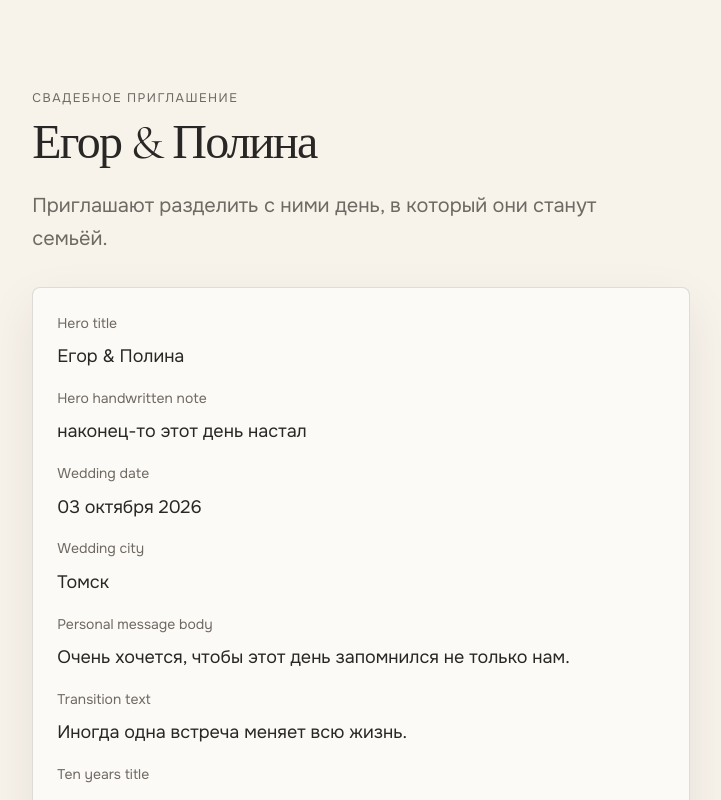
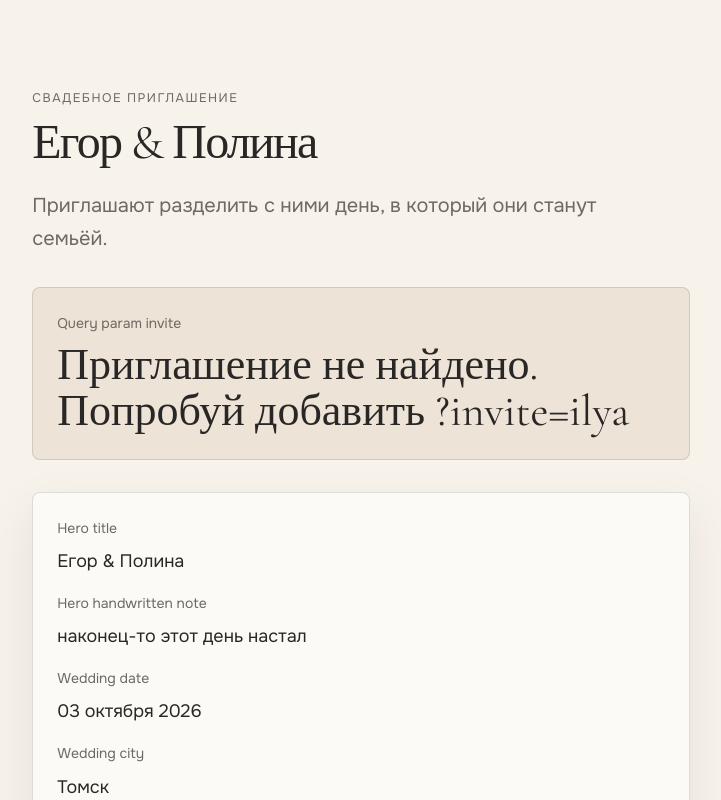
Before and after one commit to manuylove/wedding-invitation, a React (Vite) app: page / in a window 1280 px wide. Shown: the top 800 px of the page, without its empty margins (279-1000 px from the left). Built offline with nearby package versions, Linux system fonts and the light colour scheme.

Commit message:
chore: улучшена демо страница

```diff
--- a/src/App.module.css
+++ b/src/App.module.css
@@ -12,6 +12,31 @@
   border-radius: var(--radius-md);
   background: var(--color-cotton);
   box-shadow: var(--shadow-paper);
+}
+
+.invitationCheck {
+  display: grid;
+  gap: var(--space-2);
+  padding: var(--space-6);
+  border: 1px solid var(--color-border);
+  border-radius: var(--radius-md);
+  background: var(--color-linen);
+}
+
+.invitationLabel {
+  margin: 0;
+  color: var(--color-text-secondary);
+  font-size: 0.875rem;
+  font-weight: 500;
+}
+
+.invitationGreeting {
+  margin: 0;
+  color: var(--color-text-primary);
+  font-family: var(--font-serif);
+  font-size: clamp(28px, 4vw, 44px);
+  font-weight: 500;
+  line-height: 1.05;
 }
 
 .detail {
--- a/src/App.tsx
+++ b/src/App.tsx
@@ -1,7 +1,25 @@
 import { weddingContent } from './content'
+import { getInvitationFromUrl } from './invitations/lib'
 import { Container, PaperSection } from './shared/layout'
 import { SectionHeader } from './shared/ui'
 import styles from './App.module.css'
+
+const invitation = getInvitationFromUrl(window.location.search)
+
+const formatGuestNames = (names: string[]) => {
+  if (names.length <= 1) {
+    return names[0] ?? ''
+  }
+
+  const firstNames = names.slice(0, -1)
+  const lastName = names[names.length - 1]
+
+  return `${firstNames.join(', ')} и ${lastName}`
+}
+
+const invitationGreeting = invitation
+  ? `Привет, ${formatGuestNames(invitation.guests.map((guest) => guest.firstName))}`
+  : 'Приглашение не найдено. Попробуй добавить ?invite=ilya'
 
 const contentChecks = [
   {
@@ -88,6 +106,11 @@ function App() {
               size="small"
             />
 
+            <section className={styles.invitationCheck}>
+              <p className={styles.invitationLabel}>Query param invite</p>
+              <p className={styles.invitationGreeting}>{invitationGreeting}</p>
+            </section>
+
             <dl className={styles.details}>
               {contentChecks.map((item) => (
                 <div className={styles.detail} key={item.label}>
```
